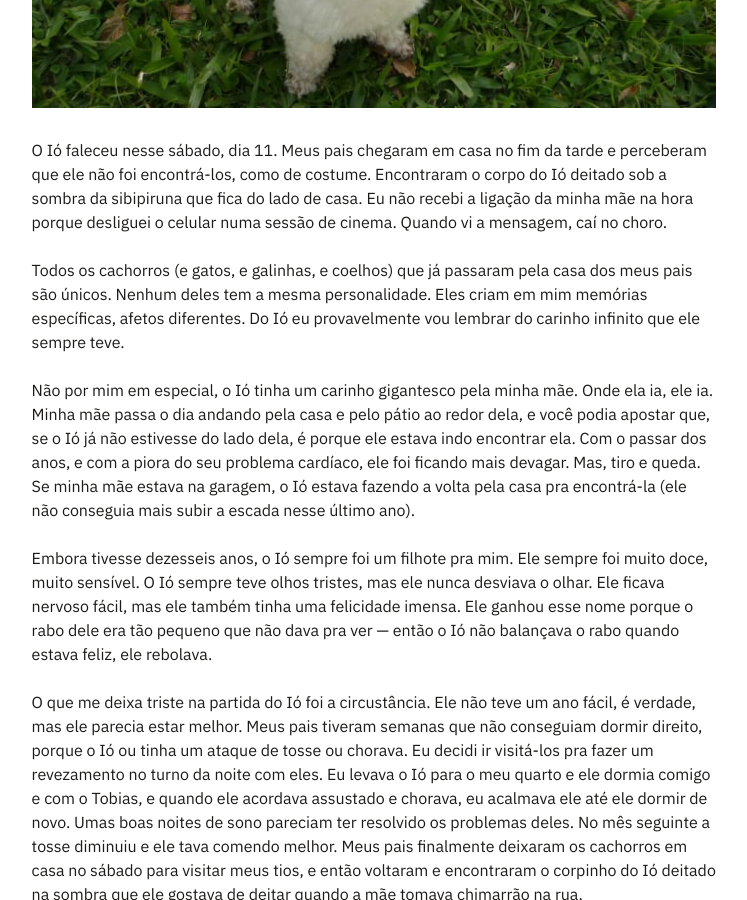
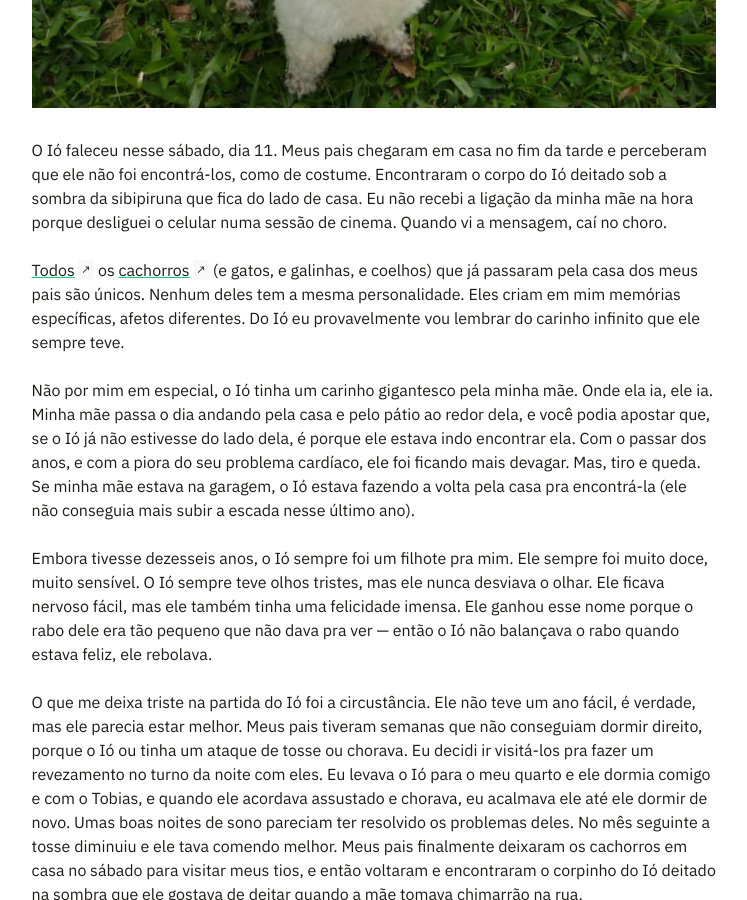
Before and after one commit to arthrfrts/arthrfrts, a Jekyll site: the page built from _posts/2025-01-13-io.md, in a window 1280 px wide and 900 px high, scrolled down 404 px. Shown: the whole window, without its empty margins (154-901 px from the left). Built offline with Jekyll 4.4.1, drawn with Linux system fonts in a browser that asks for light colours; a script that is not in the unit is left out; part of the change alters nothing that is shown.

```diff
--- a/_posts/2025-01-13-io.md
+++ b/_posts/2025-01-13-io.md
@@ -2,17 +2,17 @@
 layout: post
 title: Ió
 tags:
-- cachorros
-- memórias
-- elegias
-date: 2025-01-13 22:00 -0300
+  - cachorros
+  - memórias
+  - elegias
 ---
+
 ![O Ió, um poodle pequeninho, sentado na grama e olhando para a câmera.]({% link uploads/2025/io-2010.jpg %})
 _O Ió em 2010._
 
 O Ió faleceu nesse sábado, dia 11. Meus pais chegaram em casa no fim da tarde e perceberam que ele não foi encontrá-los, como de costume. Encontraram o corpo do Ió deitado sob a sombra da sibipiruna que fica do lado de casa. Eu não recebi a ligação da minha mãe na hora porque desliguei o celular numa sessão de cinema. Quando vi a mensagem, caí no choro.
 
-Todos os cachorros (e gatos, e galinhas, e coelhos) que já passaram pela casa dos meus pais são únicos. Nenhum deles tem a mesma personalidade. Eles criam em mim memórias específicas, afetos diferentes. Do Ió eu provavelmente vou lembrar do carinho infinito que ele sempre teve.
+[Todos](https://paomortadela.com.br/2019/09/aprendendo-a-perder-com-pokemon-lets-go/) os [cachorros](https://arthrfrts.tumblr.com/post/755031624743305216/delinha-20062024) (e gatos, e galinhas, e coelhos) que já passaram pela casa dos meus pais são únicos. Nenhum deles tem a mesma personalidade. Eles criam em mim memórias específicas, afetos diferentes. Do Ió eu provavelmente vou lembrar do carinho infinito que ele sempre teve.
 
 Não por mim em especial, o Ió tinha um carinho gigantesco pela minha mãe. Onde ela ia, ele ia. Minha mãe passa o dia andando pela casa e pelo pátio ao redor dela, e você podia apostar que, se o Ió já não estivesse do lado dela, é porque ele estava indo encontrar ela. Com o passar dos anos, e com a piora do seu problema cardíaco, ele foi ficando mais devagar. Mas, tiro e queda. Se minha mãe estava na garagem, o Ió estava fazendo a volta pela casa pra encontrá-la (ele não conseguia mais subir a escada nesse último ano).
 
```
